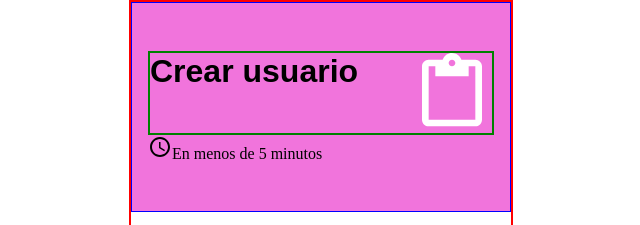
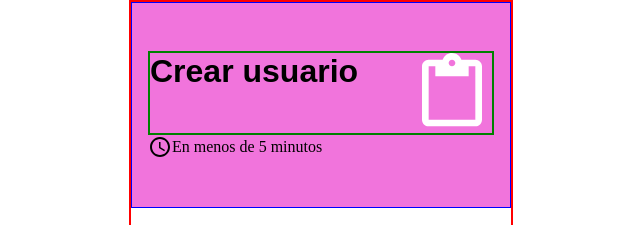
Before and after one commit to rineliniguezsosa/chat, a React (Vite) app in the folder appchat/: page / in a window 1280 px wide. Shown: the top 225 px of the page, without its empty margins (319-959 px from the left). Built offline with nearby package versions, Linux system fonts and the light colour scheme.

Commit message:
[FEAT] Cambioos en el App.tsx
- usamos display flex para alinear los elementos al centro del contenedor div  para centrar el texto de "En menos de 5 minutos"

```diff
--- a/appchat/src/App.tsx
+++ b/appchat/src/App.tsx
@@ -53,7 +53,7 @@ function App() {
          </div>
          <ContentPasteIcon style={{color:'white',fontSize:'5rem'}}/>
         </div>
-        <div>
+        <div style={{display:'flex',flexDirection:'row',alignItems:'center'}}>
           <AccessTimeIcon/><span>En menos de 5 minutos</span>
         </div>
       </header>
```
